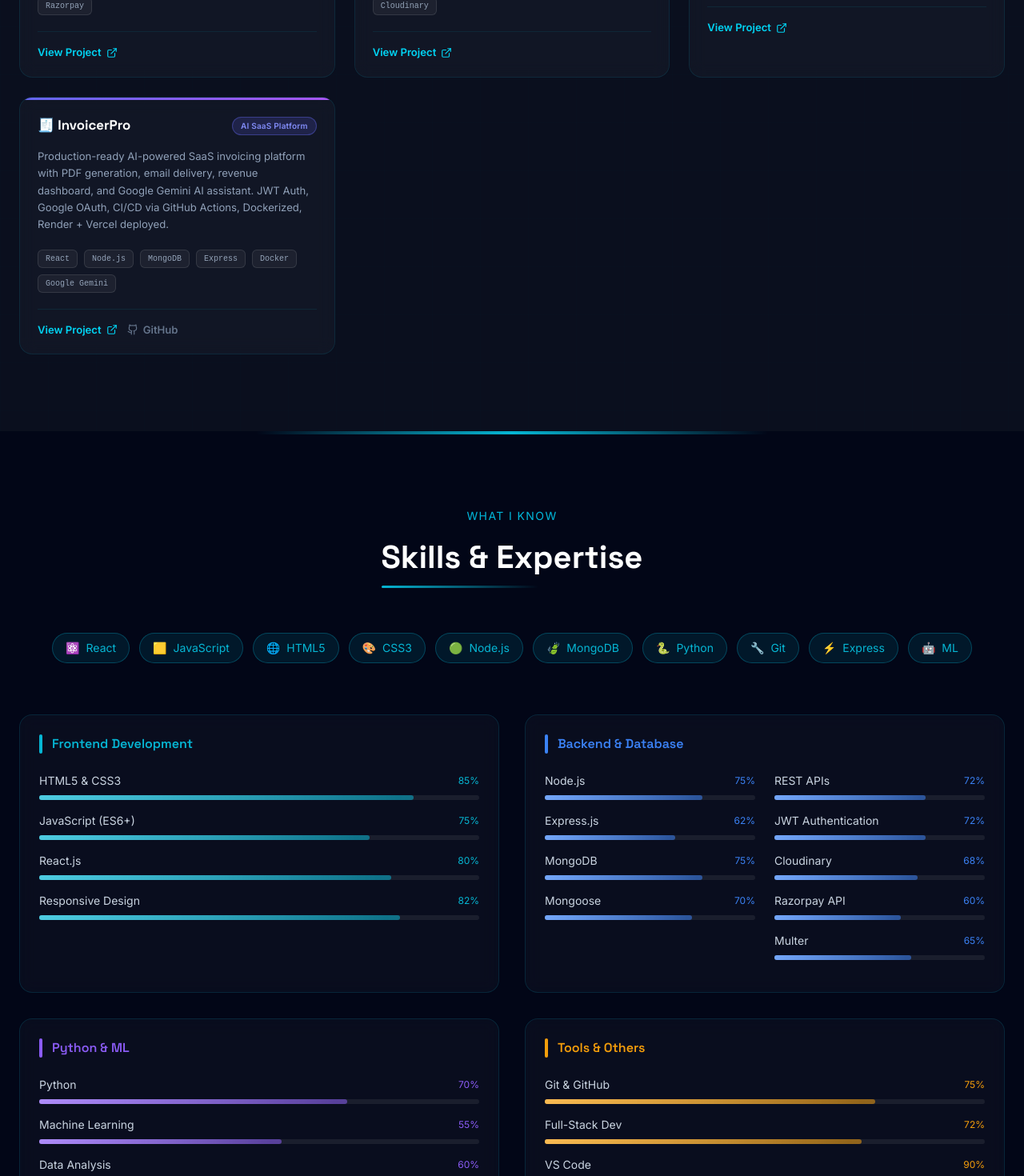
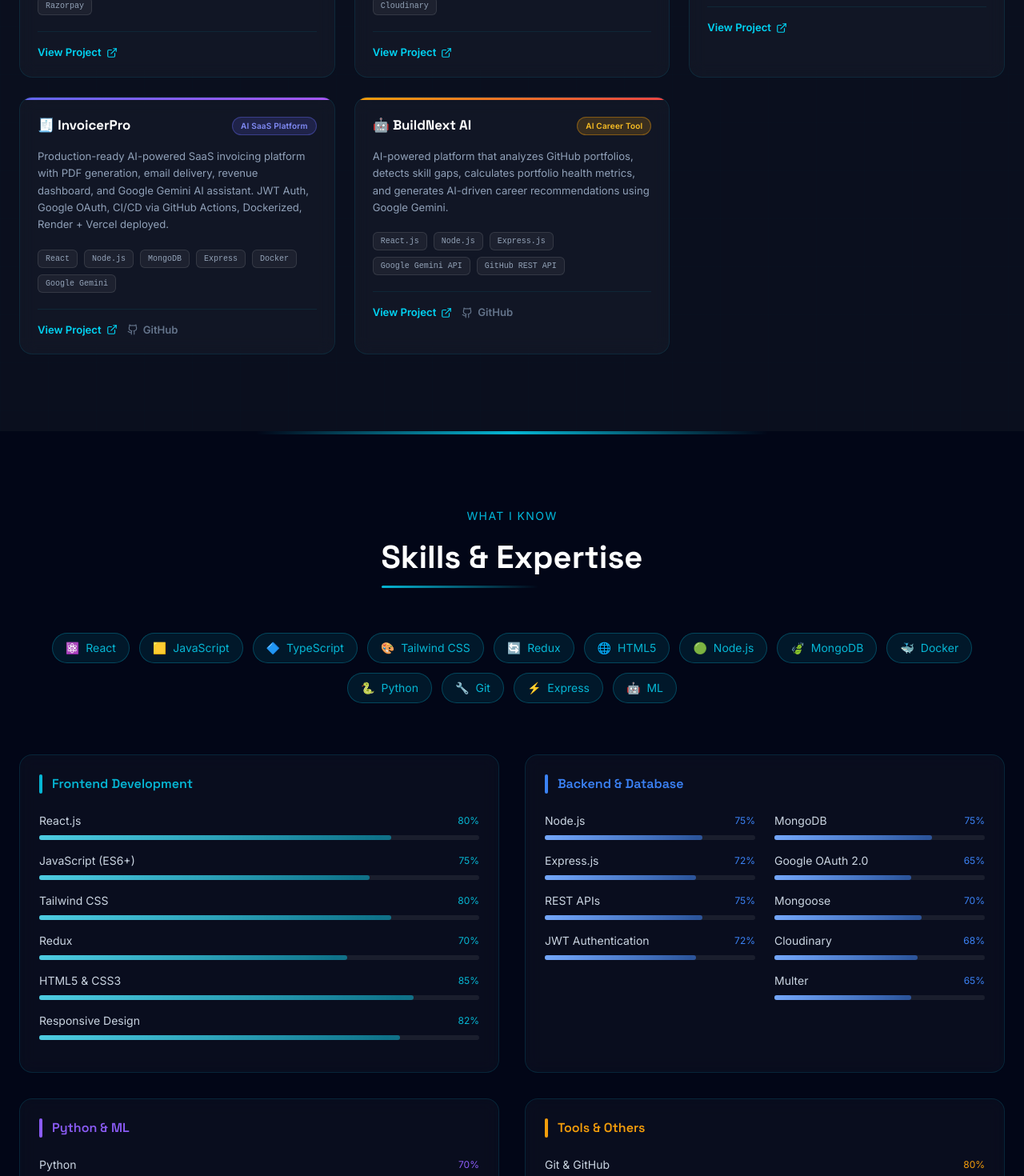
Before and after one commit to Navneet-pratap1027/Navneetportfoliowebsite, a React (Vite) app: page / in a window 1280 px wide. Shown: the part 1740-3210 px from the top of the page at 80% size. Built offline with nearby package versions, Linux system fonts and the light colour scheme.

Commit message:
Update files from Figma Make

```diff
--- a/src/app/components/About.tsx
+++ b/src/app/components/About.tsx
@@ -59,6 +59,20 @@ const projects = [
     stack: ["React", "Node.js", "MongoDB", "Express", "Docker", "Google Gemini"],
     link: "https://invoicer-pro-nine.vercel.app",
     githubLink: "https://github.com/Navneet-pratap1027/Invoicer_Pro" as string | undefined,
+  },
+  {
+    emoji: "🤖",
+    title: "BuildNext AI",
+    tag: "AI Career Tool",
+    tagColor: "rgba(245,158,11,0.18)",
+    tagBorder: "rgba(245,158,11,0.4)",
+    tagText: "#fbbf24",
+    topBorder: "linear-gradient(90deg, #f59e0b, #ef4444)",
+    description:
+      "AI-powered platform that analyzes GitHub portfolios, detects skill gaps, calculates portfolio health metrics, and generates AI-driven career recommendations using Google Gemini.",
+    stack: ["React.js", "Node.js", "Express.js", "Google Gemini API", "GitHub REST API"],
+    link: "https://buildnext-ai.vercel.app",
+    githubLink: "https://github.com/Navneet-pratap1027/Buildnext-ai" as string | undefined,
   },
 ];
 
--- a/src/app/components/Skills.tsx
+++ b/src/app/components/Skills.tsx
@@ -7,9 +7,11 @@ const skillCategories = [
     category: "Frontend Development",
     color: "#06b6d4",
     skills: [
+      { name: "React.js", level: 80 },
+      { name: "JavaScript (ES6+)", level: 75 },
+      { name: "Tailwind CSS", level: 80 },
+      { name: "Redux", level: 70 },
       { name: "HTML5 & CSS3", level: 85 },
-      { name: "JavaScript (ES6+)", level: 75 },
-      { name: "React.js", level: 80 },
       { name: "Responsive Design", level: 82 },
     ],
   },
@@ -18,13 +20,13 @@ const skillCategories = [
     color: "#3b82f6",
     skills: [
       { name: "Node.js", level: 75 },
-      { name: "Express.js", level: 62 },
+      { name: "Express.js", level: 72 },
+      { name: "REST APIs", level: 75 },
+      { name: "JWT Authentication", level: 72 },
       { name: "MongoDB", level: 75 },
+      { name: "Google OAuth 2.0", level: 65 },
       { name: "Mongoose", level: 70 },
-      { name: "REST APIs", level: 72 },
-      { name: "JWT Authentication", level: 72 },
       { name: "Cloudinary", level: 68 },
-      { name: "Razorpay API", level: 60 },
       { name: "Multer", level: 65 },
     ],
     splitColumns: true,
@@ -43,9 +45,10 @@ const skillCategories = [
     category: "Tools & Others",
     color: "#f59e0b",
     skills: [
-      { name: "Git & GitHub", level: 75 },
-      { name: "Full-Stack Dev", level: 72 },
-      { name: "VS Code", level: 90 },
+      { name: "Git & GitHub", level: 80 },
+      { name: "Docker", level: 65 },
+      { name: "GitHub Actions (CI/CD)", level: 60 },
+      { name: "Postman", level: 75 },
       { name: "Problem Solving", level: 78 },
     ],
   },
@@ -54,10 +57,13 @@ const skillCategories = [
 const techStack = [
   { name: "React", icon: "⚛️" },
   { name: "JavaScript", icon: "🟨" },
+  { name: "TypeScript", icon: "🔷" },
+  { name: "Tailwind CSS", icon: "🎨" },
+  { name: "Redux", icon: "🔄" },
   { name: "HTML5", icon: "🌐" },
-  { name: "CSS3", icon: "🎨" },
   { name: "Node.js", icon: "🟢" },
   { name: "MongoDB", icon: "🍃" },
+  { name: "Docker", icon: "🐳" },
   { name: "Python", icon: "🐍" },
   { name: "Git", icon: "🔧" },
   { name: "Express", icon: "⚡" },
```
